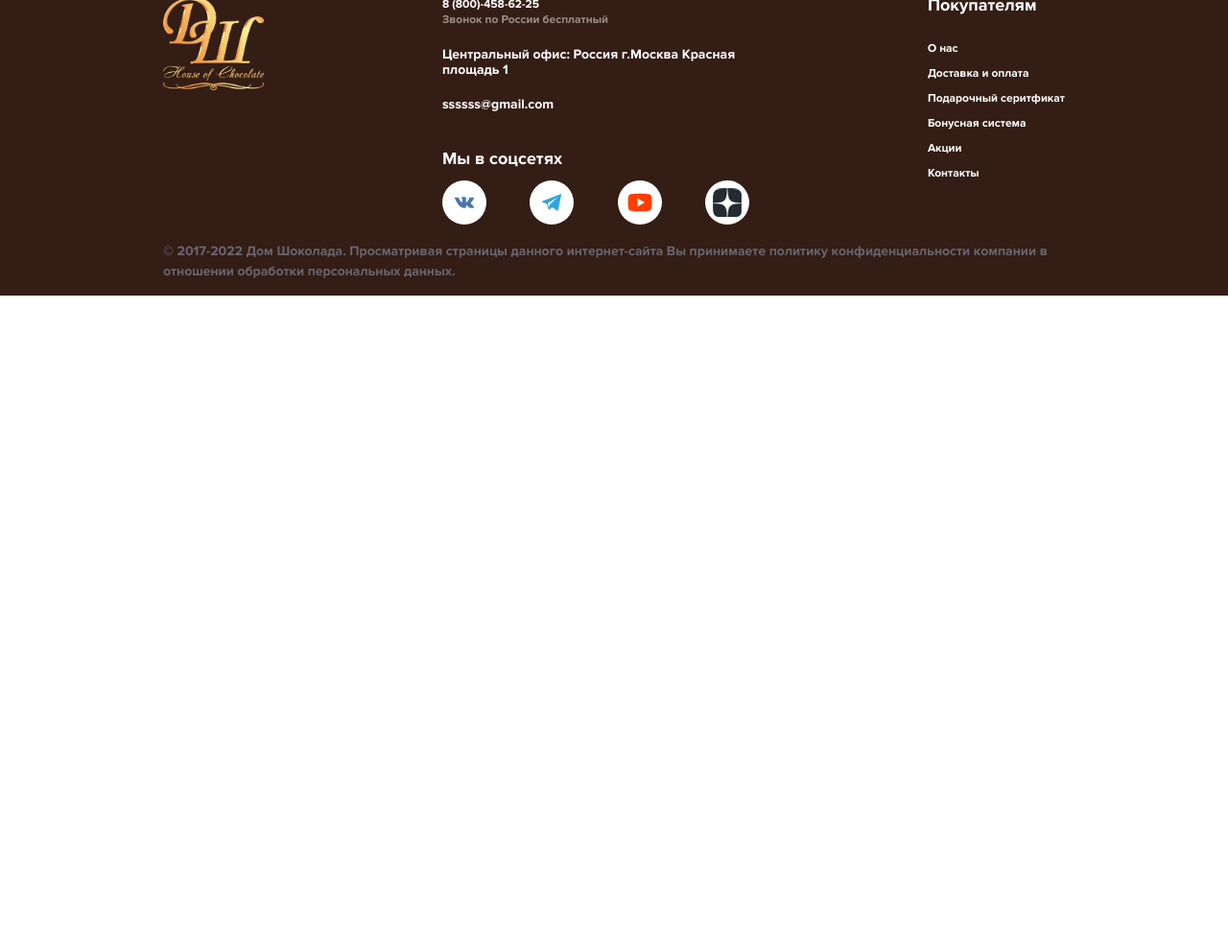
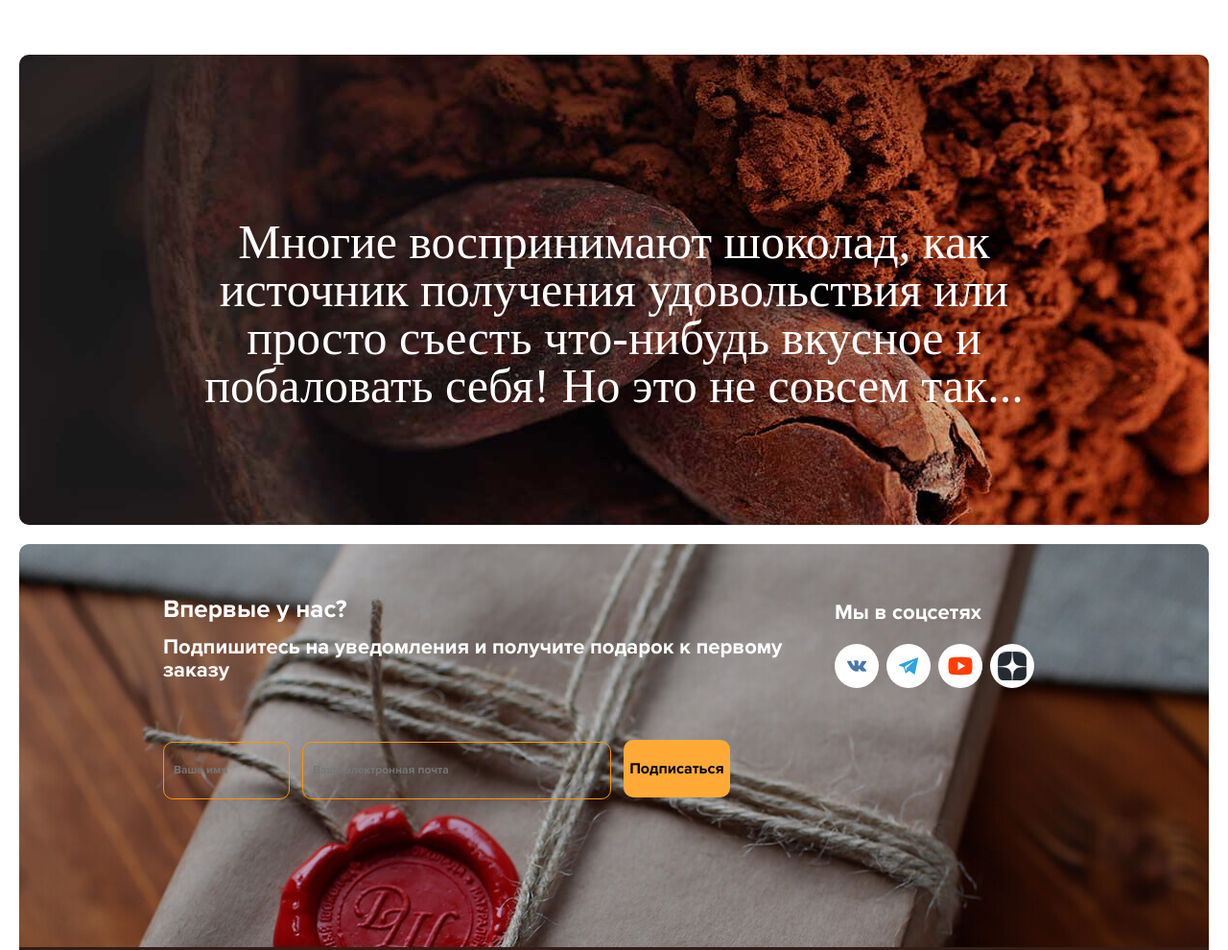
Before and after one commit to MirsaevaV/-, a plain HTML site: page домашки/диплом/index.html in a window 1280 px wide. Shown: the part 1155-2145 px from the top of the page at 96% size. Before the commit the page ends 1463 px from the top, so only its background shows below. Drawn offline with Linux system fonts and the light colour scheme; a web font is replaced by a local one.

Commit message:
первая страница доп

```diff
--- a/домашки/диплом/css/style.css
+++ b/домашки/диплом/css/style.css
@@ -104,6 +104,8 @@ footer {
     flex: none;
     background:#331d15;
     color: #fff;
+    margin-left: 20px;
+    margin-right: 20px;
 }
 
 /*header*/
@@ -272,7 +274,7 @@ footer {
 
 }
 
-input {
+.navcont1 input {
     max-width: 300px;
     height: 20px;
     opacity: 0.4;
@@ -448,12 +450,21 @@ p img {
         text-align: center;
         font-weight: 600;
         margin-top: 2rem;
-        margin-bottom: 7rem;
+        margin-bottom: 16rem;
     }
 
     .arrow-image-down {
+        position: relative;
+        bottom: -0px;
+        animation: bounce 2s infinite;
+        margin-top: 50px;
+    }
 
+    @keyframes bounce {
+        100% { bottom: 0; }
+        100% { bottom: 10px; }
     }
+
 
     .contmin {
         margin: 0 auto;
@@ -519,9 +530,111 @@ p img {
         font-size: 30px;
 		}
 
+    .shoco {
+        background:url('../image/poster2.jpg') center no-repeat;
+        height: 490px;
+        border-radius:10px;
+        margin-top: 50px;
+        margin-left:20px;
+        margin-right:20px;
+        margin-bottom: 20px;
 
 
+    }
 
+    .shoco  p {
+        font-family: 'Vera Crouz';
+        line-height: 50px;
+        color: white;
+        padding-top: 170px;
+        font-size: 50px;
+        font-weight: 400;
+        text-align: center;
+
+    }
+
+    .forma {
+        background:url('../image/poster3.jpg') center no-repeat;
+        height: 420px;
+        border-radius:10px 10px 0 0;
+        margin-left:20px;
+        margin-right:20px;
+    }
+
+    .formasvyzi {
+        display: flex;
+    }
+
+    .form {
+        padding-top: 60px;
+        max-width: 700px;
+        width: auto;
+    }
+
+    .form h3 {
+        font-size: 26px;
+        color: white;
+
+    }
+
+    .form p {
+        margin-top: 20px;
+        font-size: 22px;
+        color: white;
+        line-height: 24px;
+        margin-bottom: 60px;
+
+    }
+
+    .name {
+        border: 1px solid #ff9400;
+        border-radius: 10px;
+        max-width: 140px;
+        height: 60px;
+        padding-left: 10px;
+        box-sizing: border-box;
+        margin-right: 10px;
+        margin-bottom: 10px;
+
+
+    }
+
+    .email {
+
+
+        border: 1px solid #ff9400;
+        border-radius: 10px;
+        max-width: auto;
+        width:322px;
+        height: 60px;
+        padding-left: 10px;
+        box-sizing: border-box;
+        margin-bottom: 10px;
+        margin-right: 10px;
+    }
+
+    .but {
+        max-width: 200px;
+        height: 60px;
+        border-radius: 10px;
+        background: #ffaa36;
+        font: 16px/18px 'ProximaNova';
+    }
+
+    .but:hover {
+        background: #9d661a;
+    }
+
+    h4 {
+        margin-top: 60px;
+        color: white;
+        margin-bottom: 20px;
+        font: 22px/24px 'ProximaNova';
+}
+    .seti2 img {
+        border-radius: 50%;
+        margin-right:5px;
+    }
 
 /*footer*/
     .foot {
--- a/домашки/диплом/index.html
+++ b/домашки/диплом/index.html
@@ -92,8 +92,7 @@
        </header>
 
         <main>
-            <section>
-            </section>
+
             <section>
             <div class="contmin">
             <div id="carousel" class="carousel">
@@ -113,6 +112,38 @@
             <button class="arrow next">⇨</button>
            </div>
            </div>
+            </section>
+            <section>
+            <div class="shoco">
+                <div class="contmin">
+                    <p>Многие воспринимают шоколад, как источник получения удовольствия
+                    или просто съесть что-нибудь вкусное и  побаловать себя! Но  это не
+                    совсем так... </p>
+                </div>
+            </div>
+
+            <div class="forma">
+                 <div class="contmin">
+                   <div class="formasvyzi">
+                   <div class="form">
+                        <h3>Впервые у нас?</h3>
+                        <p>Подпишитесь на уведомления и получите подарок к первому заказу</p>
+                        <input class="name" type="fullname" name="fullname" placeholder="Ваше имя">
+                        <input class="email" type="email" name="email" placeholder="Ваша электронная почта">
+                        <button class="but" type="Submit">Подписаться</button>
+                    </div>
+
+                    <div class="seti2">
+                    <h4>Мы в соцсетях</h4>
+                        <a href="#"><img src="image/vk1.png" width="46" alt="Шоколадный дом"></a>
+                        <a href="#"><img src="image/telegram1.png" width="46" alt="Шоколадный дом"></a>
+                        <a href="#"><img src="image/yt2.png" width="46" alt="Шоколадный дом"></a>
+                        <a href="#"><img src="image/zen2.png" width="46" alt="Шоколадный дом"></a>
+                    </div>
+                 </div>
+
+            </div>
+            </div>
 
             </section>
 
@@ -132,7 +163,7 @@
                         <p>Звонок по России бесплатный</p>
                     </div>
                     <div class="adress">Центральный офис: Россия г.Москва Красная площадь 1</div>
-                    <div class="mail"><a href="mailto:skfjfpg@gmail.com">ssssss@gmail.com</a></div>
+                    <div class="mail"><a href="mailto:skfjfpg@gmail.com">skfjfpg@gmail.com</a></div>
                     <h2>Мы в соцсетях</h2>
                     <div class="seti">
                     <a href="#"><img src="image/vk1.png" width="46" alt="Шоколадный дом"></a>
--- a/домашки/диплом/js/main.js
+++ b/домашки/диплом/js/main.js
@@ -37,7 +37,7 @@ $(function(){
 
     /* конфигурация */
     let width = 210; // ширина картинки
-    let count = 4; // видимое количество изображений
+    let count = 2; // видимое количество изображений
 
     let list = carousel.querySelector('ul');
     let listElems = carousel.querySelectorAll('li');
```
Also changed, not shown: домашки/диплом/css/contact.html (added), домашки/диплом/image/poster2.jpg (added), домашки/диплом/image/poster3.jpg (added).
